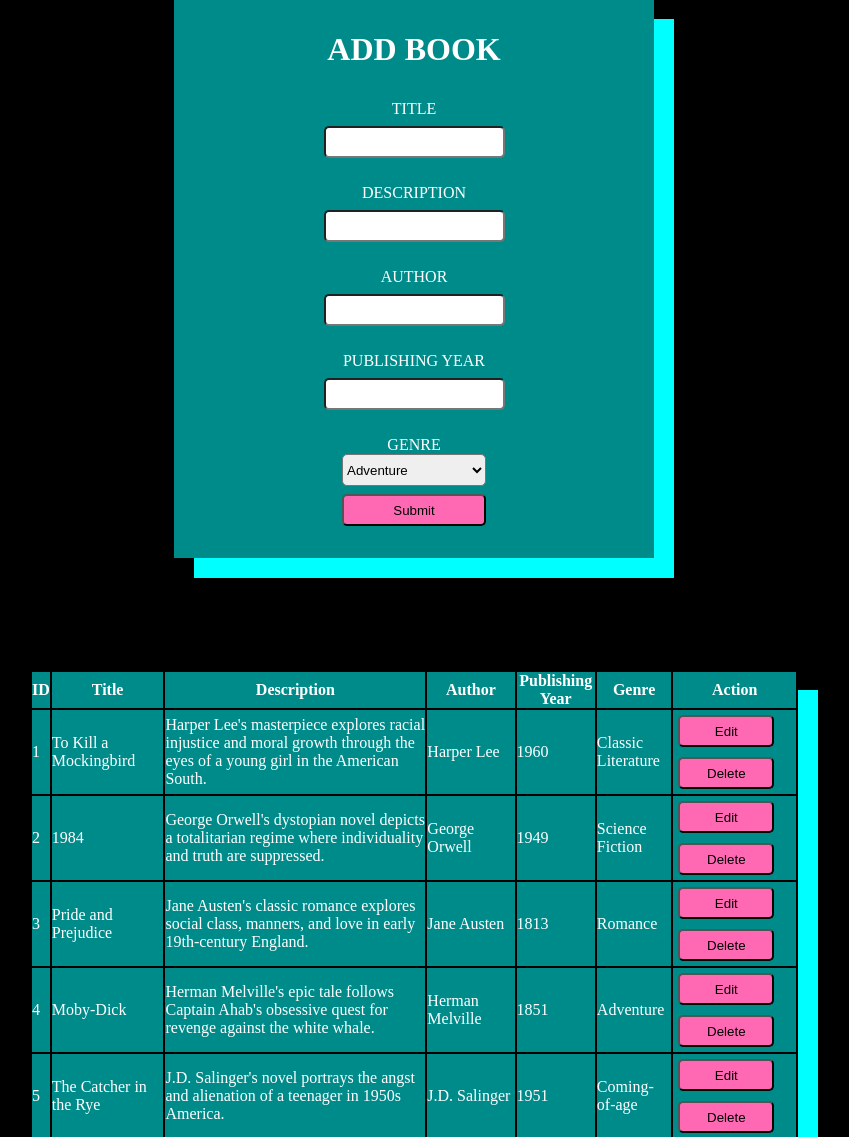
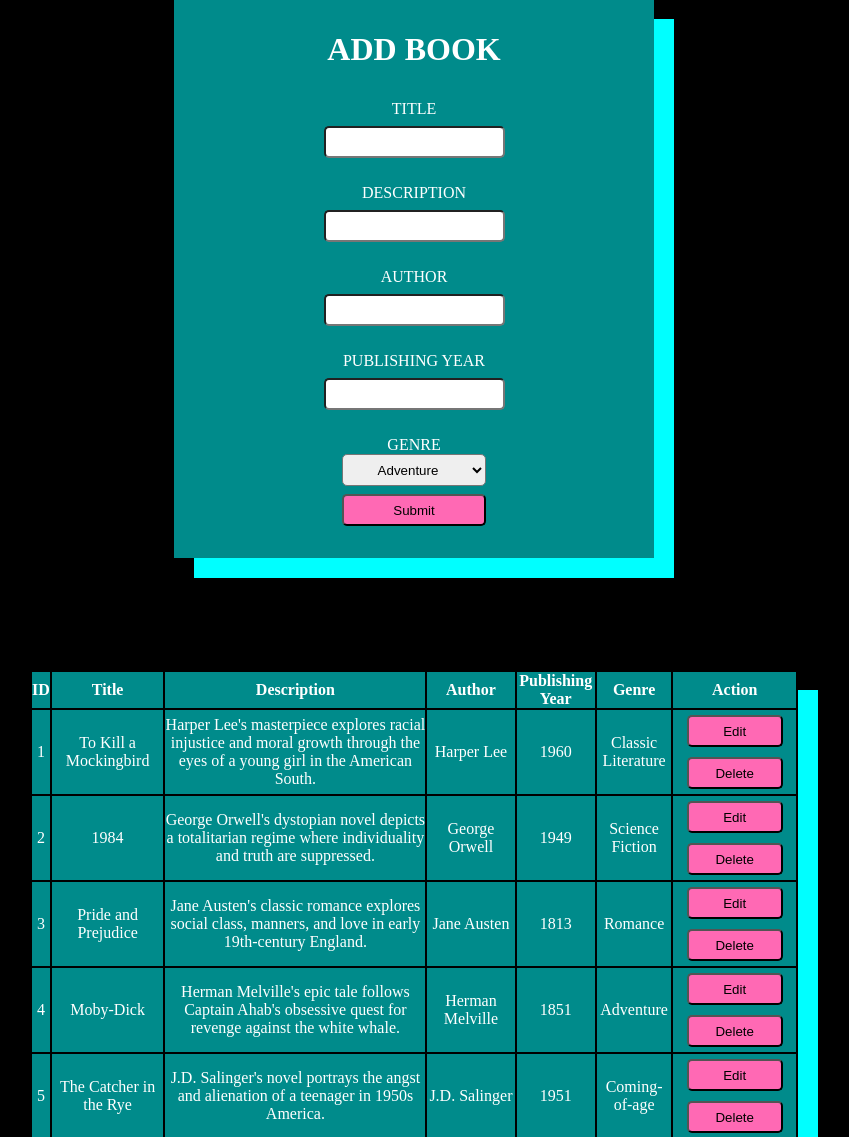
Before and after one commit to ToniAndstrom/PHP2, a PHP site: page /Booksite/booksite.php in a window 1280 px wide. Shown: the part 33-1170 px from the top of the page, without its empty margins (226-1075 px from the left). Run offline with PHP 8.4, Linux system fonts and the light colour scheme; data comes from the database, SQL or seed files in the repository; data that the repository does not hold is empty.

Commit message:
added align items for input, select and td

```diff
--- a/PHP-MAMP/phpDir/src/Booksite/booksite.css
+++ b/PHP-MAMP/phpDir/src/Booksite/booksite.css
@@ -24,6 +24,7 @@
     margin: 0.5rem;
     height: 2rem;
     border-radius: 5px;
+    text-align: center;
 }
 form{
     display: flex;
@@ -71,4 +72,8 @@
     height: 2rem;
     width: 9rem;
     border-radius: 5px;
+    text-align: center;
 }
+td{
+    text-align: center;
+}
```
